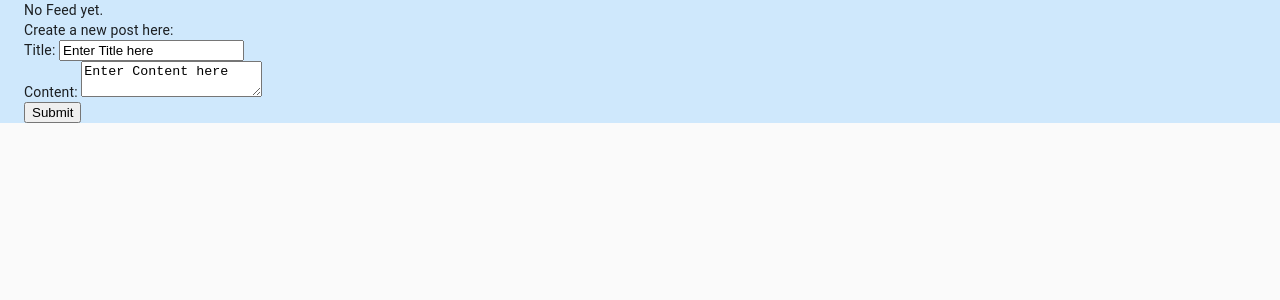
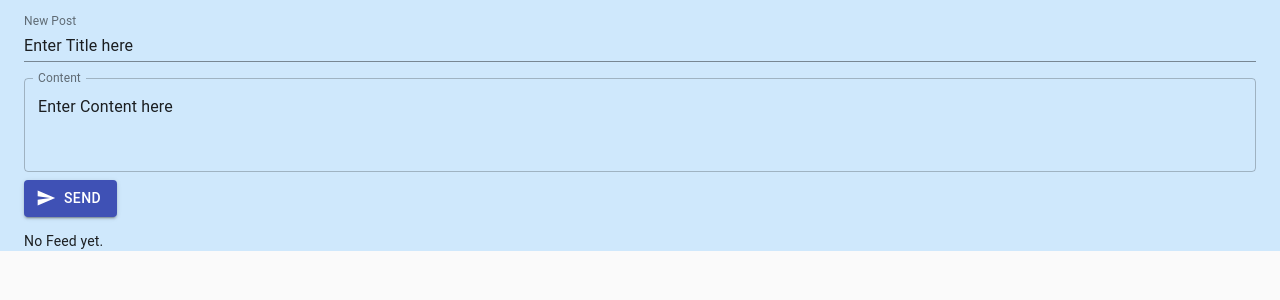
Before and after one commit to sharon-xz/NutleyNotes, a React (Create React App) app: page / in a window 1280 px wide. Shown: the top 300 px of the page. Built offline with nearby package versions, Linux system fonts and the light colour scheme; the HTML template or start-up script is replaced by a standard one.

Commit message:
Change the appearance of UI

```diff
--- a/src/App.js
+++ b/src/App.js
@@ -1,7 +1,8 @@
 import React from 'react';
 import './App.css';
-import {CssBaseline, Container, Card, CardHeader, CardContent, Fab} from '@material-ui/core';
+import {CssBaseline, Container, Card, CardHeader, CardContent, Fab, TextField, Button} from '@material-ui/core';
 import ThumbUpAltRoundedIcon from '@material-ui/icons/ThumbUpAltRounded';
+import SendIcon from '@material-ui/icons/Send';
 
 class App extends React.Component {
     render() {
@@ -56,11 +57,18 @@ class FeedList extends React.Component {
     render() {
         if (this.state.feed[0]) {
             return (
-                <>
+                <><Container fixed maxWidth={false} style={{backgroundColor: '#cfe8fc'}}>
+
+                    <div id="inputBox"><InputBox title={this.state.input.title}
+                                                 content={this.state.input.content}
+                                                 onChange={(e) => this.handleChange(e)}
+                                                 onSubmit={(e) => this.handleSubmit(e)}/>
+                    </div>
+                </Container>
                     <Container fixed maxWidth={false}
                                style={{backgroundColor: '#cfe8fc'}}>
 
-                        <div id="feed" style={{padding: "1.5em"}} >
+                        <div id="feed" style={{padding: "1.5em"}}>
                             {this.state.feed.map((eachFeed, i) =>
                                 <div className={"feed_" + i} key={i}>
                                     <Feed
@@ -73,14 +81,7 @@ class FeedList extends React.Component {
                             )}
                         </div>
                     </Container>
-                    <Container fixed maxWidth={false} style={{backgroundColor: '#cfe8fc'}}>
 
-                        <div id="inputBox"><InputBox title={this.state.input.title}
-                                                     content={this.state.input.content}
-                                                     onChange={(e) => this.handleChange(e)}
-                                                     onSubmit={(e) => this.handleSubmit(e)}/>
-                        </div>
-                    </Container>
                 </>
 
 
@@ -88,17 +89,18 @@ class FeedList extends React.Component {
         } else {
             return (
 
-                <><Container fixed maxWidth={false} style={{backgroundColor: '#cfe8fc'}}>
-
-                    <div id="feed"><span className="noFeed"> No Feed yet.</span></div>
-                </Container>
-
-                <Container fixed maxWidth={false} style={{backgroundColor: '#cfe8fc'}}>
+                <> <Container fixed maxWidth={false} style={{backgroundColor: '#cfe8fc'}}>
                     <div id="inputBox"><InputBox title={this.state.input.title}
                                                  content={this.state.input.content}
                                                  onChange={(e) => this.handleChange(e)}
                                                  onSubmit={(e) => this.handleSubmit(e)}/></div>
                 </Container>
+
+                    <Container fixed maxWidth={false} style={{backgroundColor: '#cfe8fc'}}>
+
+                        <div id="feed"><span className="noFeed"> No Feed yet.</span></div>
+                    </Container>
+
 
                 </>
 
@@ -117,8 +119,8 @@ function Feed(props) {
             <CardHeader className="Title" title={props.title}/>
             <CardContent className="Content">{props.content}</CardContent>
 
-            <Fab color="primary" aria-label="like" onClick={props.onClick} style={{float:"right", margin: "1.5em"}}>
-                <ThumbUpAltRoundedIcon />
+            <Fab color="primary" aria-label="like" onClick={props.onClick} style={{float: "right", margin: "1.5em"}}>
+                <ThumbUpAltRoundedIcon/>
             </Fab>
 
 
@@ -132,22 +134,34 @@ class InputBox extends React.Component {
     render() {
         return (
             <div className="Input">
-                <form onSubmit={(e) => this.props.onSubmit(e)}>
-                    <label className='createPost'>Create a new post here:</label>
-                    <div id="inputTitle">
-                        <label className='postField'>Title: </label>
-                        <input type="text" name="title"
+                <form onSubmit={(e) => this.props.onSubmit(e)} style={{padding: "1em 0"}}>
+
+                    <TextField id="inputTitle"
+                               label="New Post"
+                               fullWidth
                                value={this.props.title}
-                               onChange={(e) => this.props.onChange(e)}/>
-                    </div>
-                    <div id="inputContent">
-                        <label className='postField'>Content: </label>
-                        <textarea name="content"
-                                  value={this.props.content}
-                                  onChange={(e) => this.props.onChange(e)}/>
-                    </div>
+                               onChange={(e) => this.props.onChange(e)}
+                    />
 
-                    <input type="submit" value="Submit"/>
+                    <TextField id="inputContent"
+                               label="Content"
+                               multiline
+                               rows="3"
+                               fullWidth
+                               variant="outlined"
+                               margin="normal"
+                               value={this.props.content}
+                               onChange={(e) => this.props.onChange(e)}
+                    />
+
+                    <Button type="submit"
+                            variant="contained"
+                            color="primary"
+                            startIcon={<SendIcon/>}
+                    >
+                        Send
+
+                    </Button>
 
                 </form>
 
```
